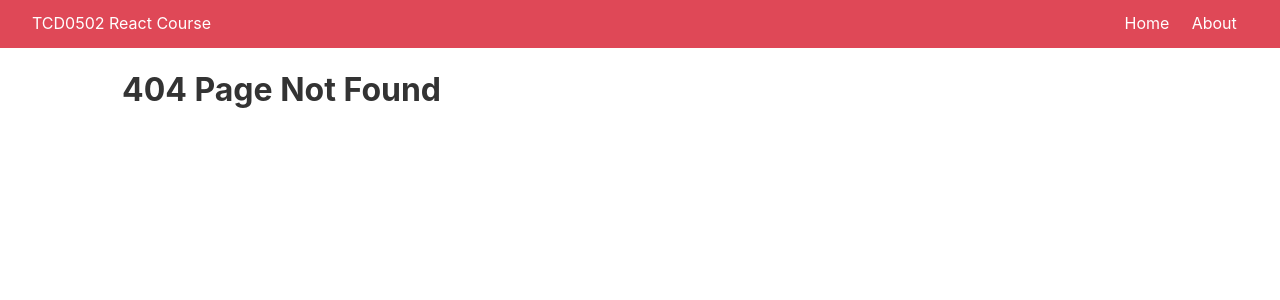
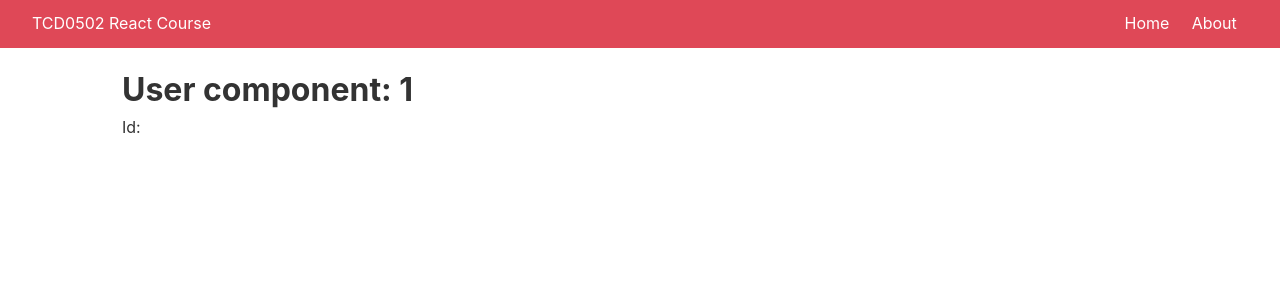
Before and after one commit to YoakeArsene/tcd0502-react-course, a React (Create React App) app: page /user/1 in a window 1280 px wide. Before the commit this address had no page. Shown: the top 300 px of the page. Built offline with nearby package versions, Linux system fonts and the light colour scheme; no server answers.

Commit message:
Build User component - not finished yet ...

```diff
--- a/src/App.js
+++ b/src/App.js
@@ -6,6 +6,7 @@
 import About from "./components/pages/About";
 import NotFound from "./components/pages/NotFound";
 import Search from "./components/users/Search";
+import User from "./components/users/User";
 import Users from "./components/users/Users";
 
 export class App extends Component {
@@ -48,6 +49,9 @@
               <Route exact path="/about">
                 <About />
               </Route>
+              <Route exact path="/user/:login">
+                <User />
+              </Route>
               <Route path="*">
                 <NotFound />
               </Route>
--- /dev/null
+++ b/src/components/users/User.js
@@ -0,0 +1,24 @@
+import axios from "axios";
+import React, { useEffect, useState } from "react";
+import { useParams } from "react-router-dom";
+
+const User = () => {
+  const [user, setUser] = useState({});
+
+  const { login } = useParams();
+  useEffect(() => {
+    async function fetchData() {
+      const response = await axios.get(`https://api.github.com/users/${login}`);
+      setUser(response.data);
+    }
+    fetchData();
+  }, []);
+  return (
+    <div>
+      <h1>User component: {login}</h1>
+      <p>Id: {user.id}</p>
+    </div>
+  );
+};
+
+export default User;
--- a/src/components/users/UserItem.js
+++ b/src/components/users/UserItem.js
@@ -1,4 +1,5 @@
 import React from "react";
+import { Link } from "react-router-dom";
 
 const UserItem = (props) => {
   const { avatar_url, login, html_url } = props.user;
@@ -11,9 +12,10 @@
         style={{ width: "60px" }}
       />
       <h3>{login}</h3>
-      <a className="btn btn-primary btn-sm" href={html_url}>
+      {/* <a className="btn btn-primary btn-sm" href={html_url}>
         More
-      </a>
+      </a> */}
+      <Link to={`/user/${login}`}>More</Link>
     </div>
   );
 };
```
